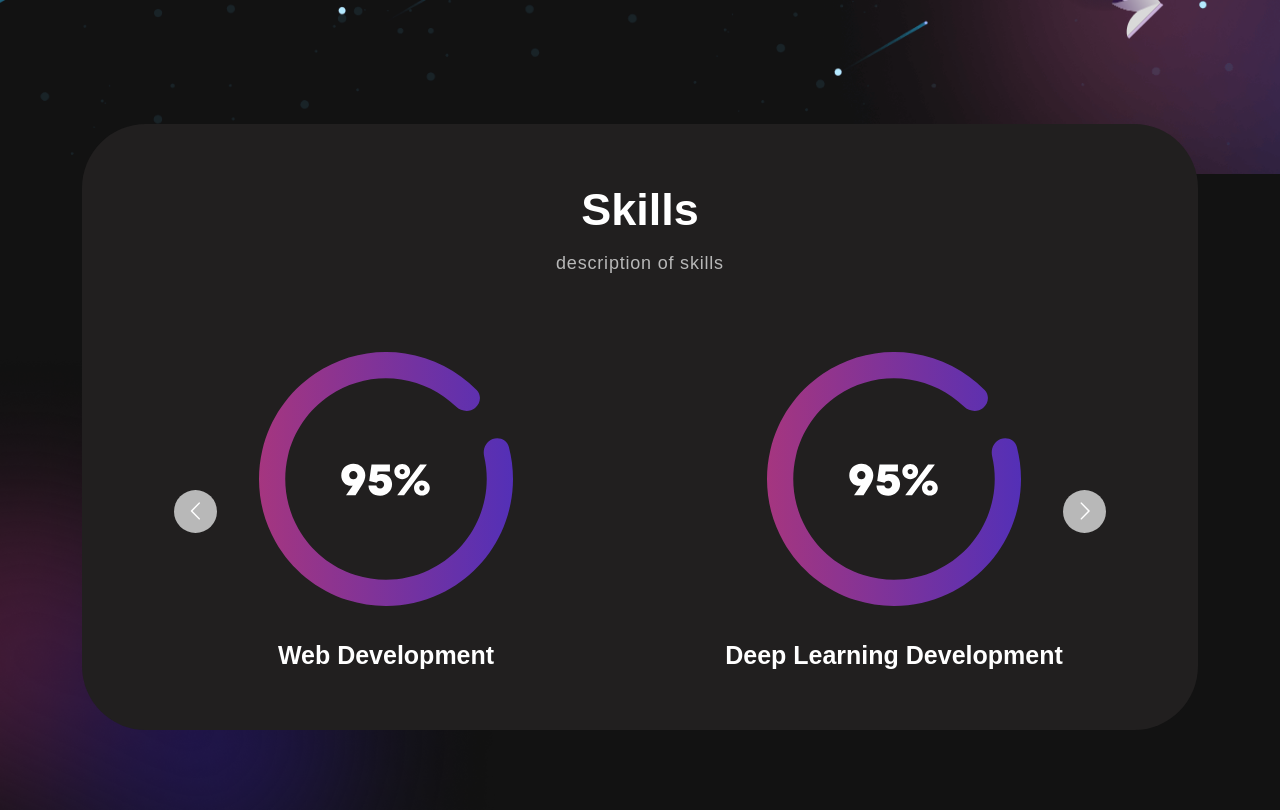
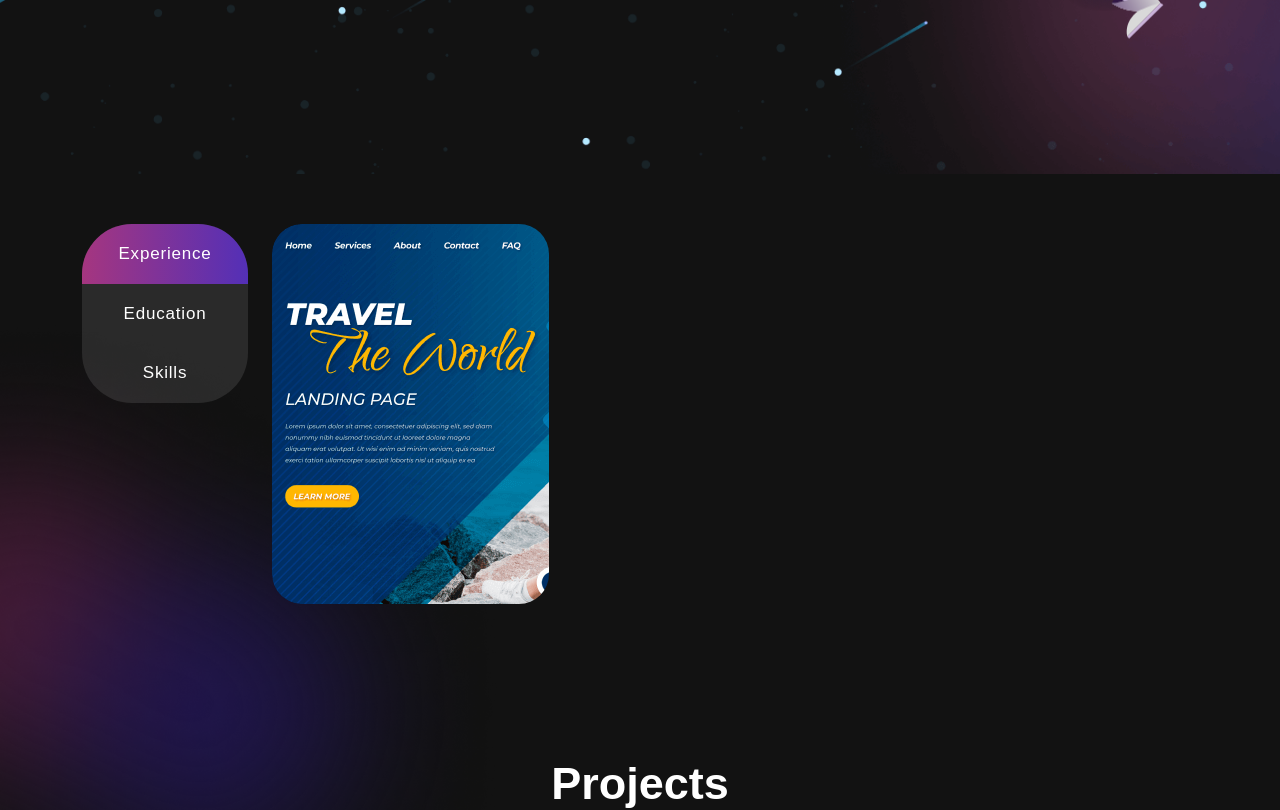
Before and after one commit to XinzhouLi/personal_portfolio, a React (Create React App) app: page / in a window 1280 px wide. Shown: the part 800-1610 px from the top of the page. Built offline with nearby package versions, Linux system fonts and the light colour scheme.

Commit message:
Adding experiences and education to skills part

```diff
--- a/src/App.css
+++ b/src/App.css
@@ -284,47 +284,62 @@ nav.navbar .navbar-toggler[aria-expanded="true"] .navbar-toggler-icon {
 }
 
 
-/* Skills CSS*/
+/* Experience CSS*/
 
-.skill{
-  padding: 0 0 50px 0;
+.experience{
+  padding: 50px 0 50px 0;
   position: relative;
 }
 
-.skill-bx{
-  background-color: #211f1f;
-  border-radius: 64px;
-  text-align: center;
-  padding: 60px 50px;
-  margin-top: -50px;
+.experience .nav-pills {
+  width: 100%;
+  margin: 0 auto;
+  border-radius: 50px;
+  background-color: rgb(255 255 255 / 10%);
+  overflow: hidden;
+
 }
-.skill h2 {
-  font-size: 45px;
-  font-weight: 700;
-}
-.skill h5{
-  padding-top: 4%;
-  font-size: 25px;
-  font-weight: 700;
+.experience .nav.nav-pills .nav-item {
+  width: 100%;
+  height: 100%;
 }
 
-.skill p{
-  color: #B8B8B8;
-  font-size: 18px;
+/*.experience .nav-pills .nav-item .nav-link.active{*/
+/*  font-size: 120%;*/
+/*}*/
+
+.experience .nav-pills .nav-item .nav-link{
+  background-color: transparent;
+  border-radius: 0;
+  padding: 17px 0;
+  color: #fff;
+  width: 100%;
+  font-size: 17px;
   letter-spacing: 0.8px;
-  line-height: 1.5em;
-  margin: 14px 0 75px 0;
+  font-weight: 500;
+  position: relative;
+  transition: 0.3s ease-in-out;
+  text-align: center;
+  z-index: 0;
 }
 
-.skill-slider {
+.experience .nav-pills .nav-item .nav-link::before {
+  content: "";
+  position: absolute;
+  width: 0;
+  height: 100%;
+  background: linear-gradient(90.21deg, #AA367C -5.91%, #4A2FBD 111.58%);
+  top: 0;
+  left: 0;
+  z-index: -1;
+  transition: 0.3s ease-in-out;
+}
+
+.experience .nav-pills .nav-item .nav-link.active::before {
   width: 100%;
-  margin: 0 auto;
-  position: relative;
 }
-.skill-slider .item img {
-  width: 50%;
-  margin: 0 auto 15px auto;
-}
+
+
 .background-image-left {
   top: 28%;
   position: absolute;
@@ -332,9 +347,7 @@ nav.navbar .navbar-toggler[aria-expanded="true"] .navbar-toggler-icon {
   width: 40%;
   z-index: -4;
 }
-.skill-slider button{
-  background-color: #B8B8B8;
-}
+
 
 /*projects Css*/
 .project {
--- a/src/App.js
+++ b/src/App.js
@@ -1,7 +1,7 @@
 import "./App.css"
 import {NavBar} from "./components/NavgationBar";
 import {Banner} from "./components/Banner";
-import {Skills} from "./components/Skills";
+import {Experience} from "./components/./Experience";
 import {Projects} from "./components/Projects";
 import {Contact} from "./components/Contact";
 import {Footer} from "./components/Footer";
@@ -11,7 +11,7 @@ function App() {
         <>
             <NavBar/>
             <Banner/>
-            <Skills/>
+            <Experience/>
             <Projects/>
             <Contact/>
             <Footer/>
--- /dev/null
+++ b/src/components/Experience.js
@@ -0,0 +1,79 @@
+import Container from "react-bootstrap/Container";
+import {Col, Row, Tab} from "react-bootstrap";
+import colorSharp from "../assets/img/color-sharp.png"
+import Nav from "react-bootstrap/Nav";
+import 'animate.css'
+import {ExperienceItems} from "./ExperienceItems";
+import projImg1 from "../assets/img/project-img1.png";
+import {ProjectCards} from "./ProjectCards";
+export const Experience = () => {
+
+
+    const experiences = [
+        {
+            title: "Business Startup",
+            description: "Design & Development",
+            imgUrl: projImg1,
+        },
+    ]
+    const education = [
+        {
+            title: "Business Startup",
+            description: "Design & Development",
+            imgUrl: projImg1,
+        },
+    ]
+    const skills = [
+        {
+            title: "Business Startup",
+            description: "Design & Development",
+            imgUrl: projImg1,
+        },
+    ]
+
+    return (
+        <section className="experience" id="experience">
+            <Container>
+                <Tab.Container id="left-tabs-example" defaultActiveKey="first">
+                    <Row>
+                        <Col sm={2}>
+                            <Nav variant="pills" className="flex-column align-content-center">
+                                <Nav.Item>
+                                    <Nav.Link eventKey="first">Experience</Nav.Link>
+                                </Nav.Item>
+                                <Nav.Item>
+                                    <Nav.Link eventKey="second">Education</Nav.Link>
+                                </Nav.Item>
+                                <Nav.Item>
+                                    <Nav.Link eventKey="third">Skills</Nav.Link>
+                                </Nav.Item>
+                            </Nav>
+                        </Col>
+                        <Col sm={9}>
+                            <Tab.Content>
+                                <Tab.Pane eventKey="first">
+                                    {
+                                        experiences.map((project, index) => {
+                                                return (
+                                                    <ProjectCards
+                                                        key={index}
+                                                        {...project}/>
+                                                )
+                                            }
+                                        )
+                                    }
+                                </Tab.Pane>
+                                <Tab.Pane eventKey="second">First tab content</Tab.Pane>
+                                <Tab.Pane eventKey="third">Second tab content</Tab.Pane>
+                            </Tab.Content>
+                        </Col>
+
+                    </Row>
+                </Tab.Container>
+            </Container>
+
+            <img src={colorSharp} alt="color" className="background-image-left"/>
+        </section>
+
+    )
+}
--- /dev/null
+++ b/src/components/ExperienceItems.js
@@ -0,0 +1,37 @@
+import {Col, Row} from "react-bootstrap";
+import projImg1 from "../assets/img/project-img1.png";
+
+export const ExperienceItems = ({title, description, company, position, time}) => {
+
+
+
+
+
+    return (
+        <div className="experience-card">
+            <Row>
+                <Col sm={10} md={10}>
+                    {title}
+
+                </Col>
+                <Col sm={2} md={2}>
+                    {position}
+                </Col>
+            </Row>
+            <Row>
+                <Col sm={10} md={10}>
+                    {company}
+
+                </Col>
+                <Col sm={2} md={2}>
+                    {time}
+                </Col>
+            </Row>
+            <Row>
+                <Col>
+                    {description}
+                </Col>
+            </Row>
+        </div>
+    )
+}
--- a/src/components/Footer.js
+++ b/src/components/Footer.js
@@ -14,10 +14,10 @@ export const Footer = () => {
                     </Col>
                     <Col sm={6} className="text-center text-sm-center">
                         <div className="social-icon">
-                            <a href="https://www.linkedin.com/in/xinzhou-li-34040522b/" target="_blank">
+                            <a href="https://www.linkedin.com/in/xinzhou-li-34040522b/" target="_blank" rel="noopener noreferrer">
                                 <img src={linkedin_logo} alt="linkedinlogo"/>
                             </a>
-                            <a href="https://github.com/XinzhouLi" target="_blank">
+                            <a href="https://github.com/XinzhouLi" target="_blank" rel="noopener noreferrer">
                                 <img src={githubLogo} alt="githublogo"/>
                             </a>
                             <p>CopyRight 2023. All Right Reserved.</p>
--- a/src/components/NavgationBar.js
+++ b/src/components/NavgationBar.js
@@ -52,10 +52,10 @@ export const NavBar =  () =>{
                             Home
                         </Nav.Link>
 
-                        <Nav.Link href="#skills"
-                                  className={activeLink === 'skill' ? 'active navbar-link':'navbar-link'}
-                                  onClick={()=> onUpdateActiveLink('skill')}>
-                            Skills
+                        <Nav.Link href="#experience"
+                                  className={activeLink === 'experience' ? 'active navbar-link':'navbar-link'}
+                                  onClick={()=> onUpdateActiveLink('experience')}>
+                            Experience
                         </Nav.Link>
 
                         <Nav.Link href="#projects"
@@ -67,10 +67,10 @@ export const NavBar =  () =>{
 
                     <span className="navbar-text">
                         <div className="social-icon">
-                            <a href="https://www.linkedin.com/in/xinzhou-li-34040522b/" target="_blank">
+                            <a href="https://www.linkedin.com/in/xinzhou-li-34040522b/" target="_blank" rel="noopener noreferrer">
                                <img src={linkedin_logo} alt="linkedinlogo"/>
                             </a>
-                            <a href="https://github.com/XinzhouLi" target="_blank">
+                            <a href="https://github.com/XinzhouLi" target="_blank" rel="noopener noreferrer">
                                <img src={githubLogo} alt="githublogo"/>
                             </a>
                             <button className="connect" onClick={()=>{window.location.href='#connect'}}>
--- a/src/components/ProjectCards.js
+++ b/src/components/ProjectCards.js
@@ -5,7 +5,7 @@ export const ProjectCards = ({title, description, imgUrl}) => {
     return(
         <Col sm={6} md={4}>
             <div className="proj-imgbx">
-                <img src={imgUrl} />
+                <img src={imgUrl} alt="project_img"/>
                 <div className="proj-txtx">
                     <h4>{title}</h4>
                     <span>{description}</span>
--- a/src/components/Skills.js
+++ /dev/null
@@ -1,76 +0,0 @@
-import Carousel from "react-multi-carousel";
-import "react-multi-carousel/lib/styles.css";
-import Container from "react-bootstrap/Container";
-import {Col, Row} from "react-bootstrap";
-import skills_logo from "../assets/img/meter1.svg"
-import colorSharp from "../assets/img/color-sharp.png"
-
-
-export const Skills = () =>{
-    const responsive = {
-        superLargeDesktop: {
-            // the naming can be any, depends on you.
-            breakpoint: { max: 4000, min: 3000 },
-            items: 5
-        },
-        desktop: {
-            breakpoint: { max: 3000, min: 1024 },
-            items: 3
-        },
-        tablet: {
-            breakpoint: { max: 1024, min: 464 },
-            items: 2
-        },
-        mobile: {
-            breakpoint: { max: 464, min: 0 },
-            items: 1
-        }
-    };
-
-    return(
-        <section className="skill" id="skills">
-            <Container>
-                <Row>
-                    <Col>
-                        <div className="skill-bx">
-                            <h2>
-                                Skills
-                            </h2>
-                            <p>
-                                description of skills
-                            </p>
-                            <Carousel responsive={responsive} infinite={true} className="skill-slider" draggable={true} swipeable={true}>
-                                <div className="item">
-                                    <img src={skills_logo}   alt="Python"/>
-                                    <h5>
-                                        Web Development
-                                    </h5>
-                                </div>
-                                <div className="item">
-                                    <img src={skills_logo}   alt="Python"/>
-                                    <h5>
-                                        Deep Learning Development
-                                    </h5>
-                                </div>
-                                <div className="item">
-                                    <img src={skills_logo}   alt="Python"/>
-                                    <h5>
-                                        Mobile Development
-                                    </h5>
-                                </div>
-                                <div className="item">
-                                    <img src={skills_logo}   alt="Python"/>
-                                    <h5>
-                                        Full-Stack Development
-                                    </h5>
-                                </div>
-                            </Carousel>
-                        </div>
-                    </Col>
-                </Row>
-            </Container>
-            <img src={colorSharp} alt="color" className="background-image-left"/>
-        </section>
-
-    )
-}
```
Also changed, not shown: src/components/Banner.js (+20 -9 lines).
